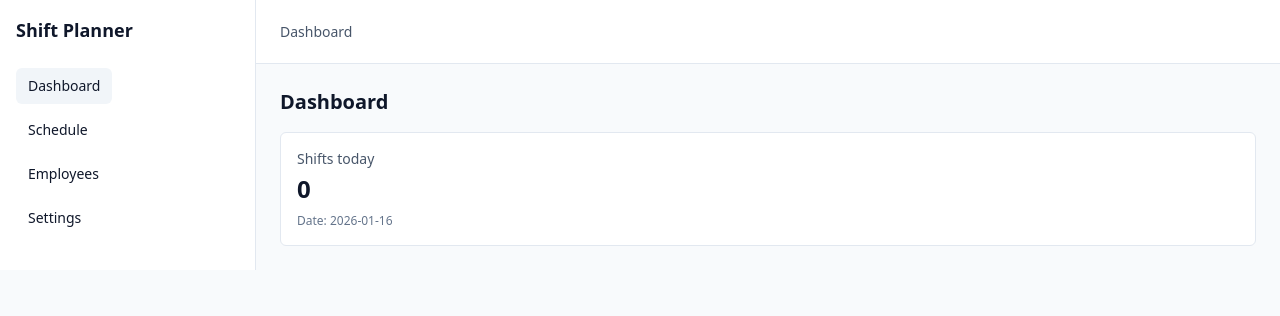
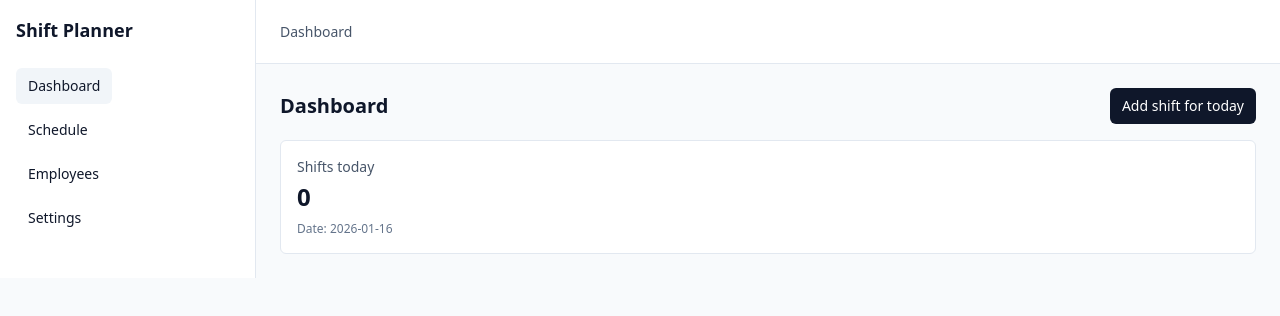
Before and after one commit to BuliDev/employee-shift-planner, a React (Vite) app: page / in a window 1280 px wide. Shown: the top 316 px of the page. Built offline with nearby package versions, Linux system fonts and the light colour scheme.

Commit message:
feat: dashboard action to open schedule

```diff
--- a/src/app/AppLayout.tsx
+++ b/src/app/AppLayout.tsx
@@ -15,6 +15,8 @@ const AppLayout = () => {
   const [activePage, setActivePage] = useState<
     "dashboard" | "schedule" | "employees" | "settings"
   >("dashboard");
+
+  const goToSchedule = () => setActivePage("schedule");
 
   const navItemClass = (isActive: boolean) =>
     [
@@ -60,7 +62,9 @@ const AppLayout = () => {
             </div>
           </header>
           <main className="p-6">
-            {activePage === "dashboard" && <DashboardPage shifts={shifts} />}
+            {activePage === "dashboard" && (
+              <DashboardPage shifts={shifts} onAddShiftToday={goToSchedule} />
+            )}
 
             {activePage === "schedule" && (
               <WeeklyGrid shifts={shifts} setShifts={setShifts} />
--- a/src/pages/DashboardPage.tsx
+++ b/src/pages/DashboardPage.tsx
@@ -2,15 +2,25 @@ import type { Shift } from "../types/models";
 
 type DashboardPageProps = {
   shifts: Shift[];
+  onAddShiftToday: () => void;
 };
 
-const DashboardPage = ({ shifts }: DashboardPageProps) => {
+const DashboardPage = ({ shifts, onAddShiftToday }: DashboardPageProps) => {
   const today = new Date().toISOString().slice(0, 10); // "YYYY-MM-DD"
   const shiftsToday = shifts.filter((s) => s.date === today);
 
   return (
     <div className="space-y-4">
-      <h1 className="text-xl font-semibold">Dashboard</h1>
+      <div className="flex items-center justify-between">
+        <h1 className="text-xl font-semibold">Dashboard</h1>
+
+        <button
+          className="rounded-md bg-slate-900 px-3 py-2 text-sm text-white hover:bg-slate-800"
+          onClick={onAddShiftToday}
+        >
+          Add shift for today
+        </button>
+      </div>
 
       <div className="rounded-md border border-slate-200 bg-white p-4">
         <div className="text-sm text-slate-600">Shifts today</div>
```
